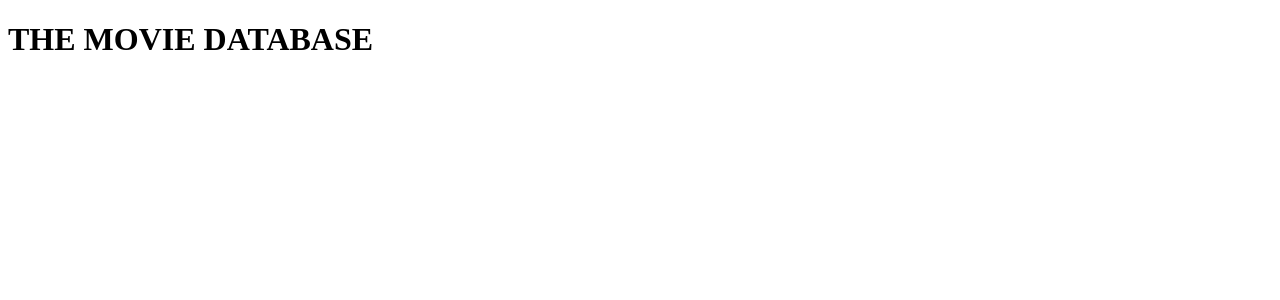
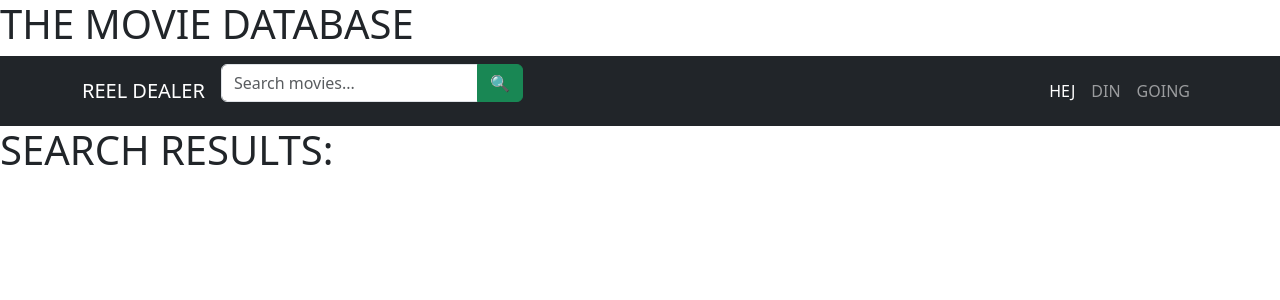
Before and after one commit to trumanders/reel-dealer, a React (Vite) app: page / in a window 1280 px wide. Shown: the top 300 px of the page. Built offline with nearby package versions, Linux system fonts and the light colour scheme.

Commit message:
Add Navbar, Search textbox, api-service. Implement MovieContext. Implement use of TBDB api. Working query and simple search results.

```diff
--- a/package.json
+++ b/package.json
@@ -16,6 +16,7 @@
     "react-bootstrap": "^2.10.10",
     "react-dom": "^19.2.0",
     "react-router": "^7.10.0",
+    "react-router-dom": "^7.10.1",
     "sass": "^1.94.2"
   },
   "devDependencies": {
--- a/src/App.tsx
+++ b/src/App.tsx
@@ -1,9 +1,16 @@
-function App() {
+import { BrowserRouter } from "react-router";
+import Navigation from "./components/Navigation";
+import "./assets/scss/App.scss";
+import SearchResultsPage from "./pages/SearchResultsPage";
+
+const App = () => {
   return (
     <>
       <h1>THE MOVIE DATABASE</h1>
+      <Navigation />
+      <SearchResultsPage />
     </>
   );
-}
+};
 
 export default App;
--- a/src/assets/scss/App.scss
+++ b/src/assets/scss/App.scss
@@ -0,0 +1 @@
+@import "bootstrap/scss/bootstrap";
--- /dev/null
+++ b/src/components/Navigation.tsx
@@ -0,0 +1,34 @@
+import Container from "react-bootstrap/Container";
+import Navbar from "react-bootstrap/Navbar";
+import Nav from "react-bootstrap/Nav";
+import { NavLink, Link } from "react-router-dom";
+import Search from "./Search";
+
+const Navigation = () => {
+  return (
+    <Navbar bg="dark" variant="dark" expand="md">
+      <Container>
+        <Navbar.Brand as={Link} to="/">
+          REEL DEALER
+        </Navbar.Brand>
+        <Search />
+        <Navbar.Toggle aria-controls="basic-navbar-nav" />
+        <Navbar.Collapse id="basic-navbar-nav">
+          <Nav className="ms-auto">
+            <Nav.Link as={NavLink} to="/">
+              HEJ
+            </Nav.Link>
+            <Nav.Link as={NavLink} to="/todos" end>
+              DIN
+            </Nav.Link>
+            <Nav.Link as={NavLink} to="/todos/add" end>
+              GOING
+            </Nav.Link>
+          </Nav>
+        </Navbar.Collapse>
+      </Container>
+    </Navbar>
+  );
+};
+
+export default Navigation;
--- /dev/null
+++ b/src/components/Search.tsx
@@ -0,0 +1,37 @@
+import { Button, Form, InputGroup } from "react-bootstrap";
+import { useMovies } from "../contexts/MovieContext";
+
+const Search = () => {
+  const { searchText, setSearchText, handleSearch } = useMovies();
+
+  const handleSearchTextChange = (value: string) => {
+    setSearchText(value);
+  };
+
+  const onSearch = (e: React.FormEvent) => {
+    e.preventDefault();
+    handleSearch(searchText.trim());
+  };
+
+  return (
+    <div id="search-wrapper">
+      <Form id="search-form" onSubmit={(e) => onSearch(e)}>
+        <InputGroup className="mb-3">
+          <Form.Control
+            type="text"
+            placeholder="Search movies..."
+            aria-label="City"
+            aria-details="Search for city to show current weather for."
+            value={searchText}
+            onChange={(e) => handleSearchTextChange(e.target.value)}
+          />
+          <Button variant="success" type="submit">
+            🔍
+          </Button>
+        </InputGroup>
+      </Form>
+    </div>
+  );
+};
+
+export default Search;
--- /dev/null
+++ b/src/contexts/MovieContext.tsx
@@ -0,0 +1,66 @@
+import { createContext, useContext, useState } from "react";
+import type { ReactNode } from "react";
+import { search } from "../services/api";
+import type { SearchResponse } from "../services/SearchResponse";
+
+interface MovieContextType {
+  searchText: string;
+  setSearchText: React.Dispatch<React.SetStateAction<string>>;
+  error: string | null;
+  setError: React.Dispatch<React.SetStateAction<string | null>>;
+  isLoading: boolean;
+  setIsLoading: React.Dispatch<React.SetStateAction<boolean>>;
+  searchResponse: SearchResponse | null;
+  setSearchResponse: React.Dispatch<
+    React.SetStateAction<SearchResponse | null>
+  >;
+  handleSearch: (searchText: string, page?: number) => Promise<SearchResponse>;
+}
+
+interface TodosProviderProps {
+  children: ReactNode;
+}
+
+export const MovieContext = createContext<MovieContextType | null>(null);
+
+export const MovieProvider = ({ children }: TodosProviderProps) => {
+  const [searchText, setSearchText] = useState<string>("");
+  const [error, setError] = useState<string | null>(null);
+  const [isLoading, setIsLoading] = useState<boolean>(false);
+  const [searchResponse, setSearchResponse] = useState<SearchResponse | null>(
+    null
+  );
+
+  const handleSearch = async (searchText: string, page: number = 1) => {
+    // API call
+    const result = await search(searchText, page);
+    setSearchResponse(result);
+    return result;
+  };
+
+  return (
+    <MovieContext.Provider
+      value={{
+        searchText,
+        error,
+        setError,
+        isLoading,
+        setIsLoading,
+        searchResponse,
+        setSearchResponse,
+        setSearchText,
+        handleSearch,
+      }}
+    >
+      {children}
+    </MovieContext.Provider>
+  );
+};
+
+export const useMovies = () => {
+  const context = useContext(MovieContext);
+  if (!context) {
+    throw new Error("useMovies must be used within a MovieProvider");
+  }
+  return context;
+};
--- a/src/main.tsx
+++ b/src/main.tsx
@@ -1,9 +1,15 @@
 import { StrictMode } from "react";
 import { createRoot } from "react-dom/client";
 import App from "./App.tsx";
+import { BrowserRouter } from "react-router";
+import { MovieProvider } from "./contexts/MovieContext.tsx";
 
 createRoot(document.getElementById("root")!).render(
   <StrictMode>
-    <App />
+    <BrowserRouter>
+      <MovieProvider>
+        <App />
+      </MovieProvider>
+    </BrowserRouter>
   </StrictMode>
 );
--- /dev/null
+++ b/src/pages/SearchResultsPage.tsx
@@ -0,0 +1,22 @@
+import { useMovies } from "../contexts/MovieContext";
+
+const SearchResultsPage = () => {
+  const { searchResponse } = useMovies();
+  return (
+    <>
+      <h1>SEARCH RESULTS:</h1>
+      {searchResponse ? (
+        <div>
+          {searchResponse.results.map((movie) => (
+            <div key={movie.id}>
+              <h2>{movie.title}</h2>
+              <p>Release Date: {movie.release_date}</p>
+            </div>
+          ))}
+        </div>
+      ) : null}
+    </>
+  );
+};
+
+export default SearchResultsPage;
--- /dev/null
+++ b/src/services/SearchResponse.ts
@@ -0,0 +1,23 @@
+export interface MovieResult {
+  adult: boolean;
+  backdrop_path: string | null;
+  genre_ids: number[];
+  id: number;
+  original_language: string;
+  original_title: string;
+  overview: string;
+  popularity: number;
+  poster_path: string | null;
+  release_date: string;
+  title: string;
+  video: boolean;
+  vote_average: number;
+  vote_count: number;
+}
+
+export interface SearchResponse {
+  page: number;
+  results: MovieResult[];
+  total_pages: number;
+  total_results: number;
+}
--- /dev/null
+++ b/src/services/api.ts
@@ -0,0 +1,20 @@
+import axios from "axios";
+import type { SearchResponse } from "./SearchResponse";
+
+const BASE_URL = "https://api.themoviedb.org/3";
+const API_KEY = import.meta.env.VITE_OWM_APIKEY;
+
+export const search = async (query: string, page: number = 1) => {
+  try {
+    const result = await axios.get<SearchResponse>(BASE_URL + `/search/movie`, {
+      params: {
+        api_key: API_KEY,
+        query: query,
+        page: page,
+      },
+    });
+    return result.data;
+  } catch (error) {
+    throw new Error("Error fetching search results");
+  }
+};
```
Also changed, not shown: 2 other files (tests, documents, lock files or other folders).
